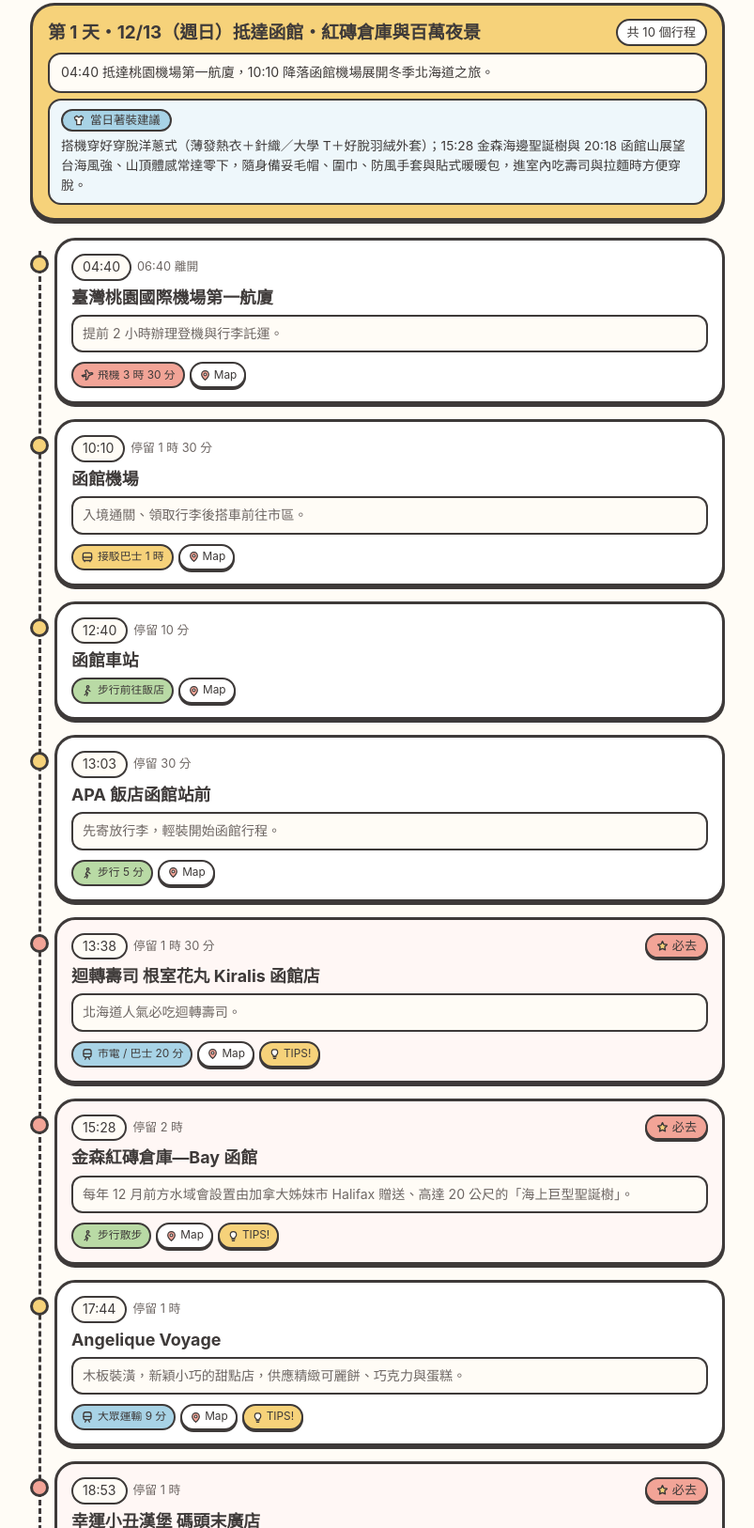
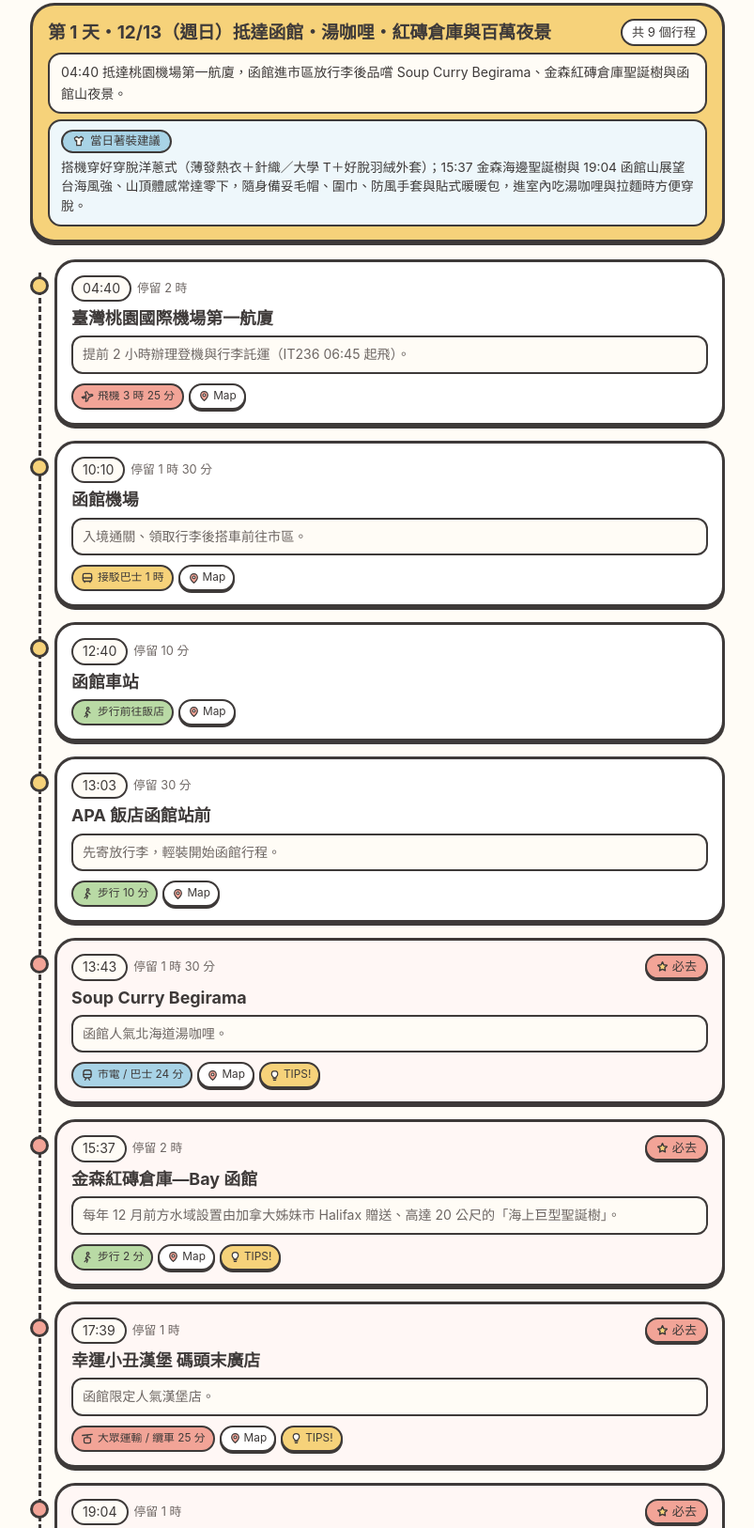
Before and after one commit to s0955211238/hokkaido-2026, a plain HTML site: page hokkaido-2026.html in a window 1280 px wide. Shown: the part 1491-3117 px from the top of the page at 94% size, without its empty margins (238-1041 px from the left). Drawn offline with Linux system fonts and the light colour scheme; a web font is replaced by a local one.

Commit message:
Update itinerary schedule, TIPS!, Google Maps queries, checklist, and outfit tips

```diff
--- a/hokkaido-2026.html
+++ b/hokkaido-2026.html
@@ -2230,9 +2230,9 @@
   <script>
     /* ===== Storage Keys ===== */
     const STORAGE_KEYS = {
-      itinerary: 'hokkaido2026_itinerary_v1',
+      itinerary: 'hokkaido2026_itinerary_v2',
       flights: 'hokkaido2026_flights_v3',
-      checklists: 'hokkaido2026_checklists_v1',
+      checklists: 'hokkaido2026_checklists_v2',
       expenses: 'hokkaido2026_expenses_v1',
       fxRate: 'hokkaido2026_fx_v1'
     };
@@ -2274,36 +2274,35 @@
         day: 1,
         date: '12/13',
         week: '週日',
-        theme: '抵達函館・紅磚倉庫與百萬夜景',
-        dayNote: '04:40 抵達桃園機場第一航廈，10:10 降落函館機場展開冬季北海道之旅。',
+        theme: '抵達函館・湯咖哩・紅磚倉庫與百萬夜景',
+        dayNote: '04:40 抵達桃園機場第一航廈，函館進市區放行李後品嚐 Soup Curry Begirama、金森紅磚倉庫聖誕樹與函館山夜景。',
         stops: [
-          { time: '04:40', stay: '06:40 離開', name: '臺灣桃園國際機場第一航廈', transportType: 'flight', transportLabel: '飛機 3 時 30 分', note: '提前 2 小時辦理登機與行李託運。', must: false },
+          { time: '04:40', stay: '停留 2 時', name: '臺灣桃園國際機場第一航廈', transportType: 'flight', transportLabel: '飛機 3 時 25 分', note: '提前 2 小時辦理登機與行李託運（IT236 06:45 起飛）。', must: false },
           { time: '10:10', stay: '停留 1 時 30 分', name: '函館機場', transportType: 'bus', transportLabel: '接駁巴士 1 時', note: '入境通關、領取行李後搭車前往市區。', must: false },
           { time: '12:40', stay: '停留 10 分', name: '函館車站', transportType: 'walk', transportLabel: '步行前往飯店', note: '', must: false },
-          { time: '13:03', stay: '停留 30 分', name: 'APA 飯店函館站前', transportType: 'walk', transportLabel: '步行 5 分', note: '先寄放行李，輕裝開始函館行程。', must: false },
-          { time: '13:38', stay: '停留 1 時 30 分', name: '迴轉壽司 根室花丸 Kiralis 函館店', transportType: 'train', transportLabel: '市電 / 巴士 20 分', note: '北海道人氣必吃迴轉壽司。', must: true },
-          { time: '15:28', stay: '停留 2 時', name: '金森紅磚倉庫—Bay 函館', transportType: 'walk', transportLabel: '步行散步', note: '每年 12 月前方水域會設置由加拿大姊妹市 Halifax 贈送、高達 20 公尺的「海上巨型聖誕樹」。', must: true },
-          { time: '17:44', stay: '停留 1 時', name: 'Angelique Voyage', transportType: 'train', transportLabel: '大眾運輸 9 分', note: '木板裝潢，新穎小巧的甜點店，供應精緻可麗餅、巧克力與蛋糕。', must: false },
-          { time: '18:53', stay: '停留 1 時', name: '幸運小丑漢堡 碼頭末廣店', transportType: 'ropeway', transportLabel: '大眾運輸 / 纜車 25 分', note: '函館限定人氣漢堡店。', must: true },
-          { time: '20:18', stay: '停留 1 時', name: '函館山展望台', transportType: 'train', transportLabel: '纜車 / 大眾運輸', note: '搭乘纜車抵達山頂平台，遠眺城市、海灣與海峽夜景。', must: true },
-          { time: '21:48', stay: '停留 1 時', name: '津津軒拉麵', transportType: 'walk', transportLabel: '步行回飯店', note: '宵夜熱呼呼拉麵暖胃。', must: false }
+          { time: '13:03', stay: '停留 30 分', name: 'APA 飯店函館站前', transportType: 'walk', transportLabel: '步行 10 分', note: '先寄放行李，輕裝開始函館行程。', must: false },
+          { time: '13:43', stay: '停留 1 時 30 分', name: 'Soup Curry Begirama', transportType: 'train', transportLabel: '市電 / 巴士 24 分', note: '函館人氣北海道湯咖哩。', must: true },
+          { time: '15:37', stay: '停留 2 時', name: '金森紅磚倉庫—Bay 函館', transportType: 'walk', transportLabel: '步行 2 分', note: '每年 12 月前方水域設置由加拿大姊妹市 Halifax 贈送、高達 20 公尺的「海上巨型聖誕樹」。', must: true },
+          { time: '17:39', stay: '停留 1 時', name: '幸運小丑漢堡 碼頭末廣店', transportType: 'ropeway', transportLabel: '大眾運輸 / 纜車 25 分', note: '函館限定人氣漢堡店。', must: true },
+          { time: '19:04', stay: '停留 1 時', name: '函館山展望台', transportType: 'train', transportLabel: '纜車 / 大眾運輸 30 分', note: '搭乘纜車抵達山頂平台，遠眺城市、海灣與海峽夜景。', must: true },
+          { time: '20:34', stay: '停留 1 時', name: '津津軒拉麵', transportType: 'walk', transportLabel: '步行回飯店', note: '宵夜熱呼呼函館鹽味拉麵暖胃。', must: false }
         ]
       },
       {
         day: 2,
         date: '12/14',
         week: '週一',
-        theme: '五稜郭雪景・八幡坂・羊羊亭烤肉',
-        dayNote: '函館全日深度散策，晚間 18:30 已預約成吉思汗羊羊亭。',
+        theme: '八幡坂・根室花丸・五稜郭與大黑屋烤肉',
+        dayNote: '上午漫步元町八幡坂與人氣甜點、中午吃根室花丸迴轉壽司，下午前進五稜郭公園看冬季星形點燈並享用成吉思汗大黑屋。',
         stops: [
-          { time: '08:00', stay: '08:30 離開', name: 'APA 飯店函館站前', transportType: 'train', transportLabel: '市電 / 巴士 36 分', note: '飯店出發前往五稜郭地區。', must: false },
-          { time: '09:06', stay: '停留 2 時', name: '五稜郭公園', transportType: 'walk', transportLabel: '步行 6 分', note: '建有護城河的 19 世紀星形堡壘，冬季雪景星形輪廓非常壯觀。', must: true },
-          { time: '11:12', stay: '停留 1 時', name: '六花亭 五稜郭店', transportType: 'walk', transportLabel: '步行前往', note: '採買北海道經典伴手禮並歇腳品嚐甜點。', must: false },
-          { time: '12:12', stay: '停留 1 時', name: 'Sports Depo 函館梁川店', transportType: 'train', transportLabel: '大眾運輸 29 分', note: '運動與戶外保暖裝備採購。', must: false },
-          { time: '13:41', stay: '停留 1 時 30 分', name: 'Soup Curry Begirama', transportType: 'train', transportLabel: '大眾運輸 21 分', note: '北海道代表美食湯咖哩。', must: false },
-          { time: '15:32', stay: '停留 1 時 20 分', name: '八幡坂', transportType: 'walk', transportLabel: '步行散步', note: '筆直通往港灣的經典坡道，冬季點燈與雪景交織。', must: true },
-          { time: '17:00', stay: '停留 1 時 20 分', name: '金森紅磚倉庫', transportType: 'walk', transportLabel: '步行 5 分', note: '坐落在 1869 年前後建成的歷史倉庫群內，附設餐廳、雜貨店與禮品店。', must: false },
-          { time: '18:25', stay: '停留 2 時', name: '成吉思汗 羊羊亭', transportType: 'walk', transportLabel: '返回飯店休息', note: '已預約 18:30 座位。', must: true }
+          { time: '08:00', stay: '停留 30 分', name: 'APA 飯店函館站前', transportType: 'train', transportLabel: '市電 / 步行 17 分', note: '飯店出發前往元町八幡坂。', must: false },
+          { time: '08:47', stay: '停留 1 時 20 分', name: '八幡坂', transportType: 'walk', transportLabel: '步行 9 分', note: '筆直通往港灣的經典坡道，早晨雪景人潮較少好拍照。', must: true },
+          { time: '10:16', stay: '停留 1 時', name: 'Angelique Voyage', transportType: 'train', transportLabel: '市電 / 大眾運輸 18 分', note: '木板裝潢小巧甜點店，招牌賞味期限 30 分鐘千層可麗餅與生巧克力。', must: false },
+          { time: '11:34', stay: '停留 1 時', name: '迴轉壽司 根室花丸 Kiralis 函館店', transportType: 'train', transportLabel: '市電 / 大眾運輸 33 分', note: '北海道人氣必吃迴轉壽司。', must: true },
+          { time: '13:07', stay: '停留 1 時', name: 'Sports Depo 函館梁川店', transportType: 'train', transportLabel: '大眾運輸 / 步行 17 分', note: '運動與戶外保暖裝備採購。', must: false },
+          { time: '14:24', stay: '停留 1 時', name: '六花亭 五稜郭店', transportType: 'walk', transportLabel: '步行 6 分', note: '採買北海道經典伴手禮並歇腳品嚐甜點。', must: false },
+          { time: '15:30', stay: '停留 2 時', name: '五稜郭公園', transportType: 'walk', transportLabel: '步行 14 分', note: '19 世紀星形堡壘，下午可一路欣賞日落至冬季「五稜星之夢」夜間點燈。', must: true },
+          { time: '17:44', stay: '停留 1 時', name: '成吉思汗大黑屋 函館五稜郭店', transportType: 'train', transportLabel: '市電返回飯店', note: '旭川發源人氣成吉思汗烤羊肉名店。', must: true }
         ]
       },
       {
@@ -2313,7 +2312,7 @@
         theme: '洞爺湖汽船・乃之風溫泉・彩燈隧道',
         dayNote: '移動至洞爺湖溫泉鄉，入住湖景飯店洞爺乃之風並欣賞冬季光雕隧道。',
         stops: [
-          { time: '08:00', stay: '08:30 離開', name: 'APA 飯店函館站前', transportType: 'train', transportLabel: 'JR 特急 1 時 58 分', note: '退房並攜帶行李出發前往洞爺。', must: false },
+          { time: '08:00', stay: '停留 30 分', name: 'APA 飯店函館站前', transportType: 'train', transportLabel: 'JR 特急 1 時 58 分', note: '退房並攜帶行李出發前往洞爺。', must: false },
           { time: '10:28', stay: '停留 1 時', name: '洞爺火車站', transportType: 'bus', transportLabel: '巴士 / 接駁車', note: '轉乘公車或接駁前往洞爺湖溫泉街。', must: false },
           { time: '11:28', stay: '停留 1 時', name: '湖景飯店 洞爺乃之風', transportType: 'walk', transportLabel: '步行前往午餐', note: '先至飯店寄放行李。高檔湖畔飯店，免費供應早晚餐，設有 3 間餐廳與水療中心。', must: true },
           { time: '12:36', stay: '停留 2 時', name: '仙堂庵', transportType: 'walk', transportLabel: '步行 11 分', note: '品嚐洞爺湖在地風味料理。', must: false },
@@ -2326,18 +2325,18 @@
         day: 4,
         date: '12/16',
         week: '週三',
-        theme: '前往札幌・北海道神宮・大通公園與蟹座',
+        theme: '前往札幌・GARAKU 湯咖哩・大通公園與蟹座',
         dayNote: '已預約 10:00 飯店接駁巴士到札幌！早上環湖散步慢跑與吃早餐請留意收行李時間。',
         stops: [
-          { time: '08:00', stay: '10:00 離開', name: '湖景飯店 洞爺乃之風', transportType: 'bus', transportLabel: '飯店接駁巴士 2 時 30 分', note: '已預約 10:00 飯店接駁巴士到札幌，早上環湖散步與吃早餐要注意時間收行李。', must: false },
+          { time: '08:00', stay: '停留 2 時', name: '湖景飯店 洞爺乃之風', transportType: 'bus', transportLabel: '飯店接駁巴士 2 時 30 分', note: '已預約 10:00 飯店接駁巴士到札幌，早上環湖散步與吃早餐要注意時間收行李。', must: false },
           { time: '12:30', stay: '停留 20 分', name: '札幌車站', transportType: 'train', transportLabel: '地鐵 / 巴士 20 分', note: '抵達札幌市區，轉乘前往薄野。', must: false },
-          { time: '13:10', stay: '停留 30 分', name: 'APA 飯店 - 札幌薄野站前', transportType: 'walk', transportLabel: '步行前往午餐', note: '寄放行李並辦理入住手續。', must: false },
-          { time: '13:45', stay: '停留 1 時', name: '炸豬排 檍 札幌薄野店', transportType: 'train', transportLabel: '地鐵 / 巴士 25 分', note: '超人氣厚切炸豬排。', must: true },
-          { time: '15:10', stay: '停留 1 時', name: '北海道神宮', transportType: 'train', transportLabel: '地鐵 / 巴士 23 分', note: '建於 1869 年的蓊鬱神社，供奉著 4 尊神祇，其中包括明治天皇。', must: true },
-          { time: '16:33', stay: '停留 1 時', name: 'UNIQLO 札幌三越店', transportType: 'walk', transportLabel: '步行前往', note: '補齊冬季保暖衣物或購物。', must: false },
-          { time: '17:37', stay: '停留 2 時', name: '大通公園', transportType: 'train', transportLabel: '大眾運輸 14 分', note: '欣賞札幌白色燈樹節與慕尼黑聖誕市集氛圍。', must: true },
-          { time: '19:51', stay: '停留 2 時', name: '蟹座', transportType: 'walk', transportLabel: '步行 6 分', note: '13,000 日幣/人，蟹、和牛等吃到飽。已預約 20:15。', must: true },
-          { time: '21:57', stay: '停留 2 時', name: 'MEGA 唐吉訶德 札幌狸小路本店', transportType: 'walk', transportLabel: '步行回飯店', note: '夜間採買藥妝、零食與伴手禮。', must: false }
+          { time: '13:10', stay: '停留 30 分', name: 'APA 飯店 - 札幌薄野站前', transportType: 'walk', transportLabel: '步行 6 分', note: '寄放行李並辦理入住手續。', must: false },
+          { time: '13:46', stay: '停留 1 時', name: '湯咖哩 GARAKU 札幌本店', transportType: 'train', transportLabel: '地鐵 / 巴士 26 分', note: '札幌超人氣秘傳和風高湯湯咖哩名店。', must: true },
+          { time: '15:12', stay: '停留 1 時', name: '北海道神宮', transportType: 'train', transportLabel: '地鐵 / 巴士 23 分', note: '建於 1869 年的蓊鬱神社，供奉著 4 尊神祇，其中包括明治天皇。', must: true },
+          { time: '16:35', stay: '停留 1 時', name: 'UNIQLO 札幌三越店', transportType: 'walk', transportLabel: '步行 4 分', note: '補齊冬季保暖衣物或購物。', must: false },
+          { time: '17:39', stay: '停留 2 時', name: '大通公園', transportType: 'train', transportLabel: '大眾運輸 14 分', note: '欣賞札幌白色燈樹節與慕尼黑聖誕市集氛圍。', must: true },
+          { time: '19:53', stay: '停留 2 時', name: '蟹座', transportType: 'walk', transportLabel: '步行 6 分', note: '13,000 日幣/人，蟹、和牛等吃到飽。已預約 20:15。', must: true },
+          { time: '21:59', stay: '停留 2 時', name: 'MEGA 唐吉訶德 札幌狸小路本店', transportType: 'walk', transportLabel: '步行回飯店', note: '夜間採買藥妝、零食與伴手禮。', must: false }
         ]
       },
       {
@@ -2393,7 +2392,7 @@
 
     const DEFAULT_CHECKLISTS = {
       todo: [
-        { id: 't1', group: '餐廳與交通預約確認', text: '確認 Day 2 成吉思汗 羊羊亭 18:30 預約', done: true },
+        { id: 't1', group: '餐廳與交通預約確認', text: '確認 Day 2 成吉思汗大黑屋 函館五稜郭店（17:44）預約／候位', done: false },
         { id: 't2', group: '餐廳與交通預約確認', text: '確認 Day 4 洞爺乃之風 10:00 往札幌接駁巴士預約', done: true },
         { id: 't3', group: '餐廳與交通預約確認', text: '確認 Day 4 蟹座 20:15 預約（13,000 日幣/人）', done: true },
         { id: 't4', group: '餐廳與交通預約確認', text: '確認 Day 5 KLOOK 美瑛富良野一日團集合點與憑證', done: false },
@@ -2688,6 +2687,26 @@
           '已預約 18:30 座位，烤肉油煙較重，大衣外套建議善用店內置物袋或寄放。'
         ]
       },
+      '成吉思汗大黑屋 函館五稜郭店': {
+        eat: [
+          '旭川發源人氣名店，招牌「生羊肉肩里肌（生ラム）」厚切軟嫩幾乎無羊騷味',
+          '限量「厚切帶骨羊排（ラムチョップ）」與草本香料羊肉必點',
+          '免費續加的洋蔥與蔬菜盤吸滿羊油香氣，配札幌經典生啤絕配'
+        ],
+        note: [
+          '位在五稜郭公園附近，看完五稜星之夢點燈散步過來剛剛好；烤肉油煙較重，外套請善用店內置物袋。'
+        ]
+      },
+      '湯咖哩 GARAKU 札幌本店': {
+        eat: [
+          '招牌「鮮嫩燉雞腿蔬菜湯咖哩（とろとろ炙り焙煎角煮 / やわらかチキンレッグと野菜）」',
+          '和風柴魚高湯為基底，香氣濃郁溫潤；強烈建議白飯加點「炙燒起司」並搭配微辣以上更有層次',
+          '人氣配料推薦加點酥炸花椰菜（ブロッコリー）吸滿湯汁'
+        ],
+        note: [
+          '札幌排隊名店，位於薄野／大通之間地下 1 樓，建議先至現場抽整理券候位。'
+        ]
+      },
       '仙堂庵': {
         eat: [
           '洞爺湖溫泉街知名釜飯與扇貝料理（帆立貝釜飯、干貝味噌湯）',
@@ -2928,6 +2947,8 @@
       '八幡坂': '八幡坂 函館',
       '金森紅磚倉庫': '金森紅磚倉庫 函館',
       '成吉思汗 羊羊亭': '成吉思汗 羊羊亭 函館',
+      '成吉思汗大黑屋 函館五稜郭店': '成吉思汗 大黑屋 函館五稜郭店',
+      '湯咖哩 GARAKU 札幌本店': 'Soup Curry GARAKU 札幌本店',
       '仙堂庵': '仙堂庵 洞爺湖',
       '湖景飯店 洞爺乃之風': 'The Lake View TOYA Nonokaze Resort 洞爺湖',
       '大通公園': '大通公園 札幌',
@@ -2980,10 +3001,10 @@
 
     /* ===== Daily Outfit Recommendations (By Schedule Order & Arrival Times) ===== */
     const DAILY_OUTFIT_TIPS = {
-      1: '搭機穿好穿脫洋蔥式（薄發熱衣＋針織／大學 T＋好脫羽絨外套）；15:28 金森海邊聖誕樹與 20:18 函館山展望台海風強、山頂體感常達零下，隨身備妥毛帽、圍巾、防風手套與貼式暖暖包，進室內吃壽司與拉麵時方便穿脫。',
-      2: '09:06 五稜郭公園與 15:32 八幡坂結冰坡道步行時間長，務必穿防滑深紋雪靴（或備簡易冰爪）與防風保暖長褲；18:25 成吉思汗羊羊亭烤肉油煙較重，建議穿易清洗或可收進置物袋的外套。',
+      1: '搭機穿好穿脫洋蔥式（薄發熱衣＋針織／大學 T＋好脫羽絨外套）；15:37 金森海邊聖誕樹與 19:04 函館山展望台海風強、山頂體感常達零下，隨身備妥毛帽、圍巾、防風手套與貼式暖暖包，進室內吃湯咖哩與拉麵時方便穿脫。',
+      2: '08:47 八幡坂早晨結冰坡道極滑，務必穿防滑深紋雪靴（或備簡易冰爪）；15:30 五稜郭公園待到傍晚點燈體感寒冷需防風保暖長褲；17:44 成吉思汗大黑屋烤肉油煙較重，建議穿易清洗或可收進置物袋的外套。',
       3: '08:30 搭 JR 近 2 小時車廂暖氣強，內層穿透氣不悶熱的發熱衣；14:47 洞爺湖汽船甲板湖風刺骨、17:52 夜間彩燈隧道氣溫驟降，需配齊連帽防風羽絨衣、毛帽與手套；回飯店泡湯可穿易穿脫鞋襪。',
-      4: '若 08:00 環湖散步氣溫最低先穿完整保暖層；10:00 搭 2.5 小時接駁巴士與逛三越、唐吉訶德室內偏熱，洋蔥式穿法最關鍵；15:10 北海道神宮與 17:37 大通公園點燈在戶外約 2 小時，建議穿厚毛襪＋鞋底暖暖包，19:51 蟹座穿好捲袖深色上衣。',
+      4: '若 08:00 環湖散步氣溫最低先穿完整保暖層；10:00 搭 2.5 小時接駁巴士與逛三越、唐吉訶德室內偏熱，洋蔥式穿法最關鍵；15:12 北海道神宮與 17:39 大通公園點燈在戶外約 2 小時，建議穿厚毛襪＋鞋底暖暖包，19:53 蟹座穿好捲袖深色上衣。',
       5: '全行程最冷日！美瑛富良野內陸氣溫常比札幌低 5°C 以上，15:36 白金青池與 17:23 森林精靈露台入夜極寒。請採最強配置：超極暖發熱衣＋刷毛中層＋防風防水長版羽絨衣、刷毛防風褲、防滑雪靴、毛帽圍巾觸控手套與充足暖暖包。',
       6: '10:01 小樽水族館臨海看企鵝散步風大、15:31 小樽運河黃昏體感冷，務必加強防風外套與防滑鞋底；13:18 堺町通與 18:28 狸小路屬室內與遮棚商店街暖氣足，內層勿過厚避免流汗著涼，可帶輕便袋收納圍巾手套。',
       7: '08:00 拖行李走雪地至車站仍需穿防滑鞋與保暖外套，但 09:31 進新千歲機場與 15:35 返抵台灣溫差大；建議穿「薄長袖／薄發熱衣＋好收納壓縮羽絨衣」，抵台脫掉外層即可舒適返家。'
```
Also changed, not shown: index.html (+57 -36 lines).
